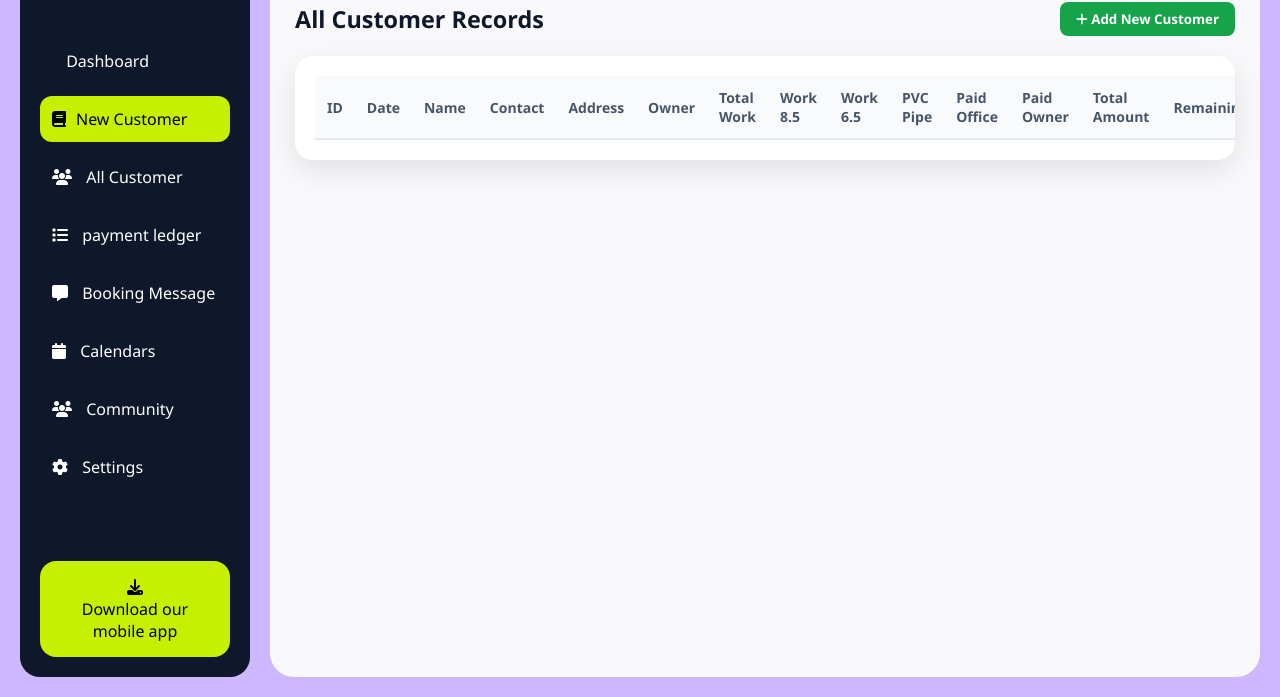
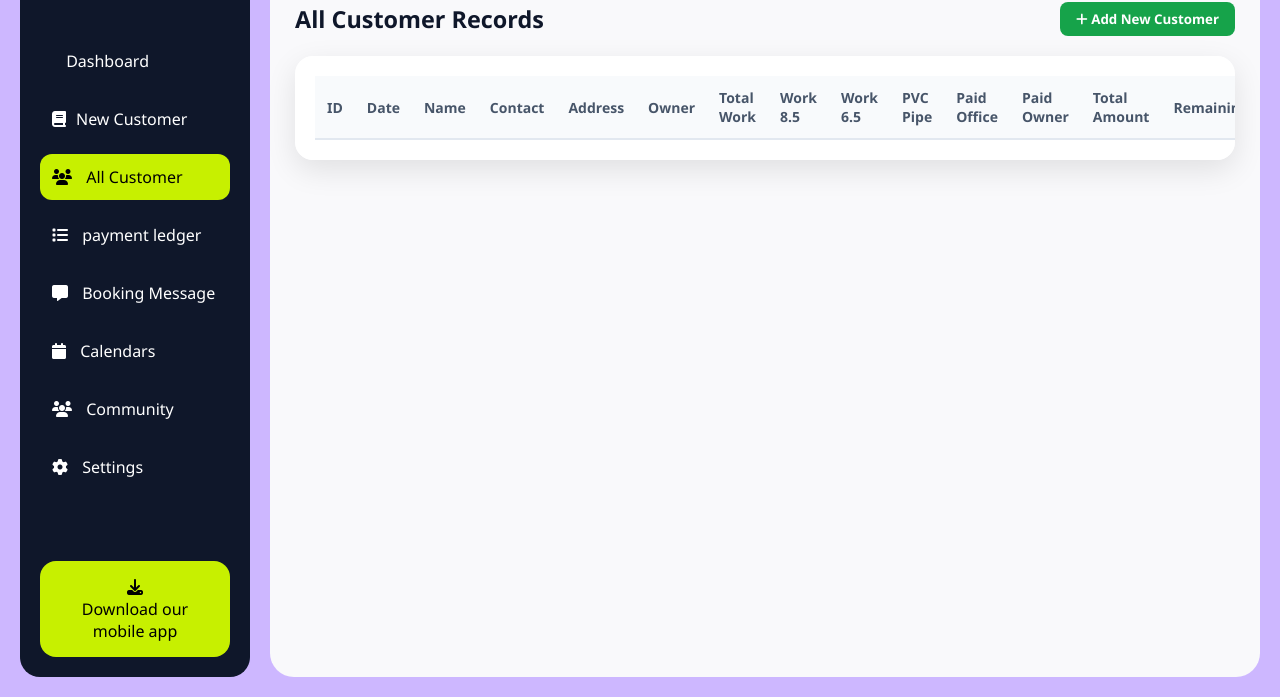
Before and after one commit to sid2444/gmbls, a plain HTML site: page Ganeshmani-Records.html in a window 1280 px wide. Shown: the part 103-800 px from the top of the page. Drawn offline with nearby package versions, Linux system fonts and the light colour scheme; no server answers; some icons are missing.

Commit message:
Update Ganeshmani-Records.html

```diff
--- a/Ganeshmani-Records.html
+++ b/Ganeshmani-Records.html
@@ -519,8 +519,8 @@
 
         <ul class="nav" id="navMenu">
            <li id="dashboard" ><i class="fas fa-grid"></i> Dashboard</li>
-      <li id="customer" class="active" ><i class="fas fa-book"></i>New Customer </li>
-     <li id="records"><i class="fas fa-users"></i> All Customer</li>
+      <li id="customer" ><i class="fas fa-book"></i>New Customer </li>
+     <li id="records" class="active"  ><i class="fas fa-users"></i> All Customer</li>
       <li id="ledger"><i class="fa-solid fa-list"></i> payment ledger</li>
       <li id="message"><i class="fas fa-message"></i> Booking Message</li>
       <li><i class="fas fa-calendar"></i> Calendars</li>
```
